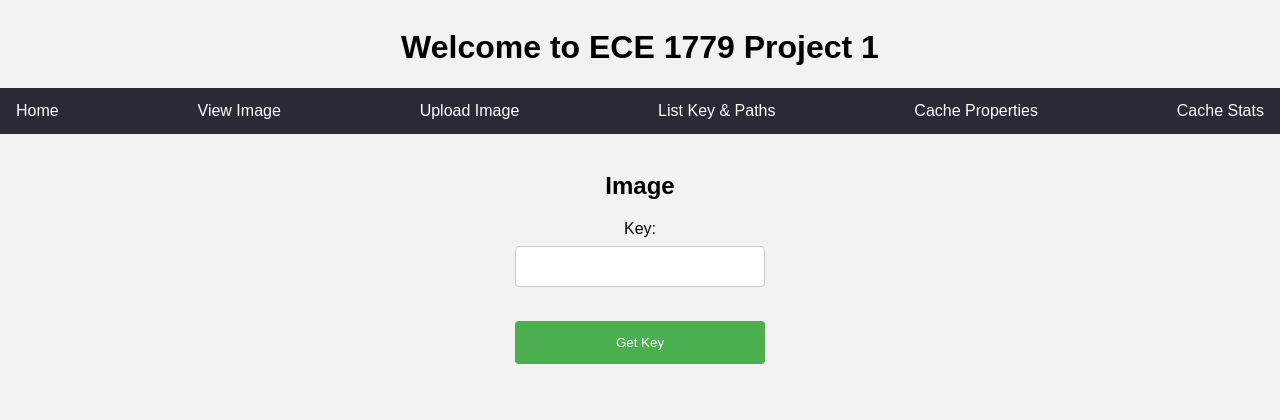
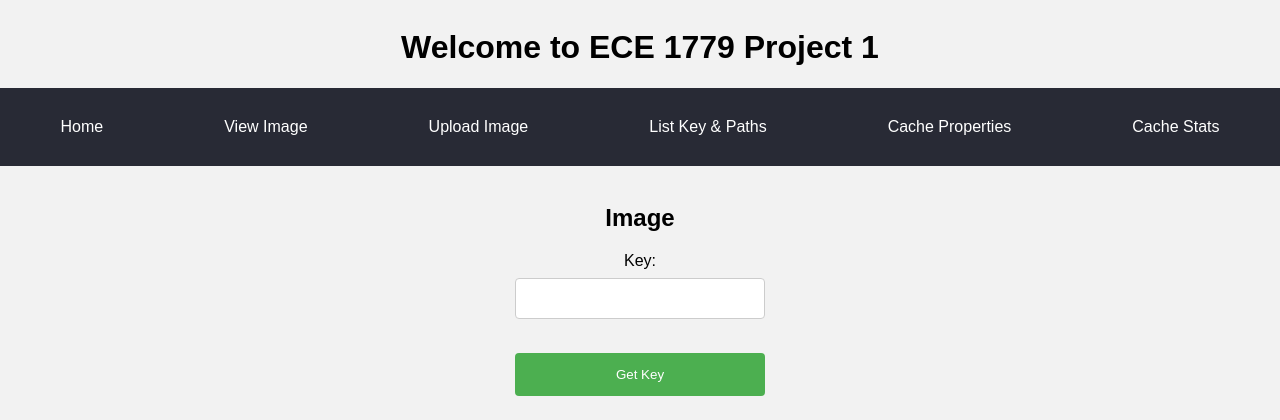
Before and after one commit to mrchenliang/ECE1779_Project1, a Flask app: page /image in a window 1280 px wide. Shown: the top 420 px of the page. Run offline with Flask 2, Linux system fonts and the light colour scheme.

Commit message:
fix styling

```diff
--- a/backend/static/styles/main.css
+++ b/backend/static/styles/main.css
@@ -14,12 +14,12 @@ body {
   font-family: Arial, Helvetica, sans-serif;
   list-style-type: none;
   margin: 0;
-  padding: 0;
+  padding: 16px;
   overflow: hidden;
   width: 100vw;
   background-color: #282A35;
   display: flex;
-  justify-content: space-between;
+  justify-content: space-around;
 }
 
 li {
@@ -32,13 +32,14 @@ li a {
   text-align: center;
   padding: 14px 16px;
   text-decoration: none;
+  border-radius: 5px;
 }
 
 li a:hover:not(.active) {
   background-color: #000000;
 }
 
-li a.active {
+li a:active {
   background-color: #4CAF50;
 }
 
```
